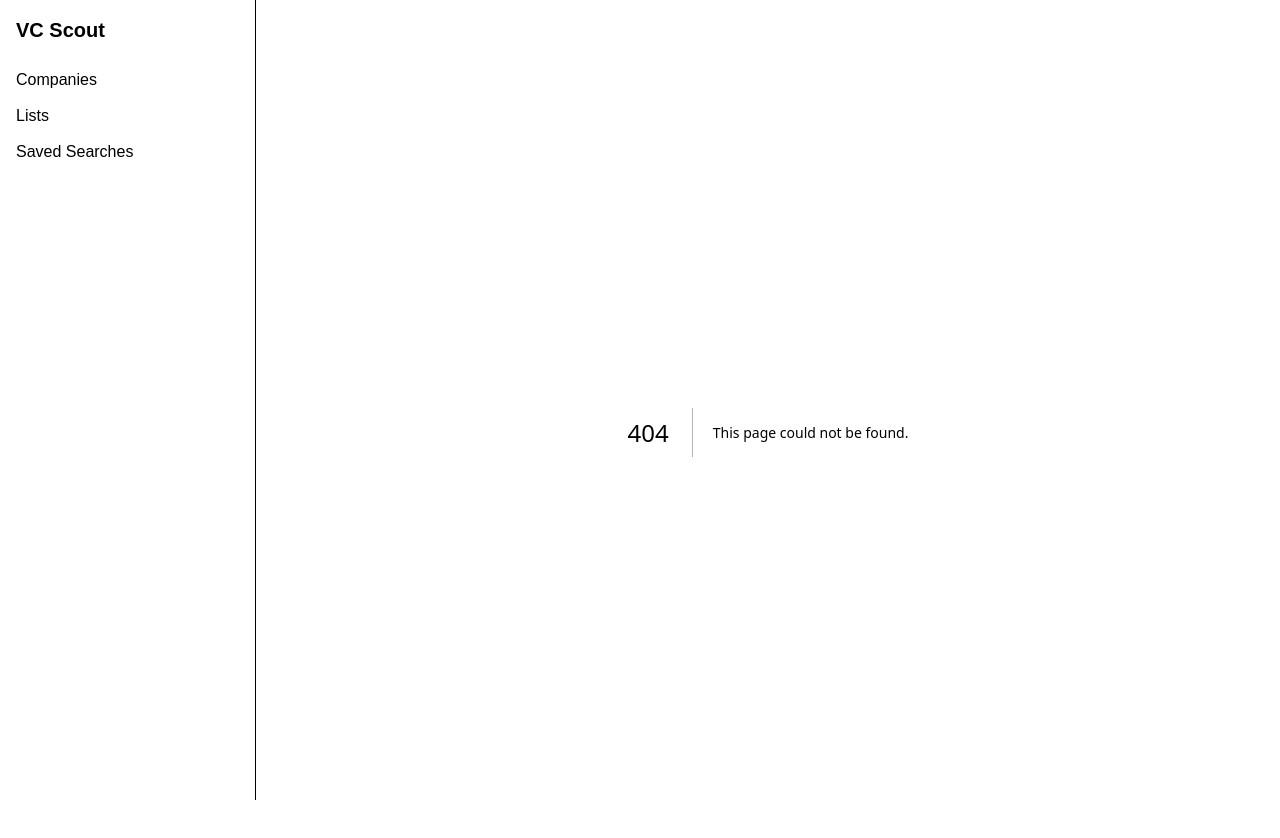
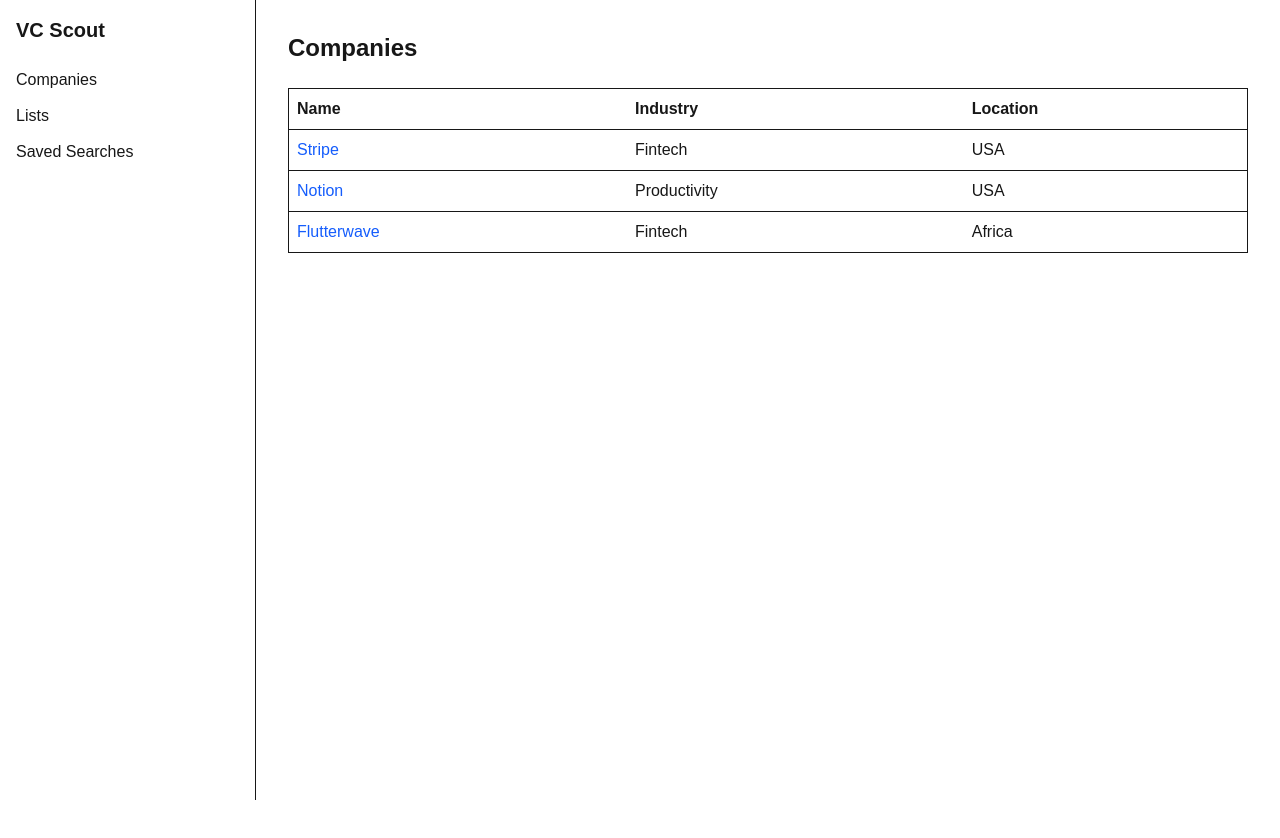
Before and after one commit to rozbloom/vc_sourcing_mvp, a Next.js app in the folder vc-intelligence-new/: page /companies in a window 1280 px wide. Before the commit this address had no page. Shown: the top 838 px of the page. After the commit the page ends 800 px from the top, so only its background shows below. Built offline with nearby package versions, Linux system fonts and the light colour scheme.

Commit message:
created companies page to display the mock data

```diff
--- /dev/null
+++ b/vc-intelligence-new/src/app/companies/page.tsx
@@ -0,0 +1,37 @@
+import { companies } from "../../data/companies";
+import Link from "next/link";
+
+export default function CompaniesPage() {
+    return (
+        <div>
+            <h1 className="text-2xl font-bold mb-6">Companies</h1>
+
+            <table className="w-full border">
+                <thead>
+                    <tr className="border-b">
+                        <th className="text-left p-2">Name</th>
+                        <th className="text-left p-2">Industry</th>
+                        <th className="text-left p-2">Location</th>
+                    </tr>
+                </thead>
+
+                <tbody>
+                    {companies.map((company) => (
+                        <tr key={company.id} className="border-b">
+                            <td className="p-2">
+                                <Link
+                                    href={`/companies/${company.id}`}
+                                    className="text-blue-600"
+                                >
+                                    {company.name}
+                                </Link>
+                            </td>
+                            <td className="p-2">{company.industry}</td>
+                            <td className="p-2">{company.location}</td>
+                        </tr>
+                    ))}
+                </tbody>
+            </table>
+        </div>
+    );
+}
```
